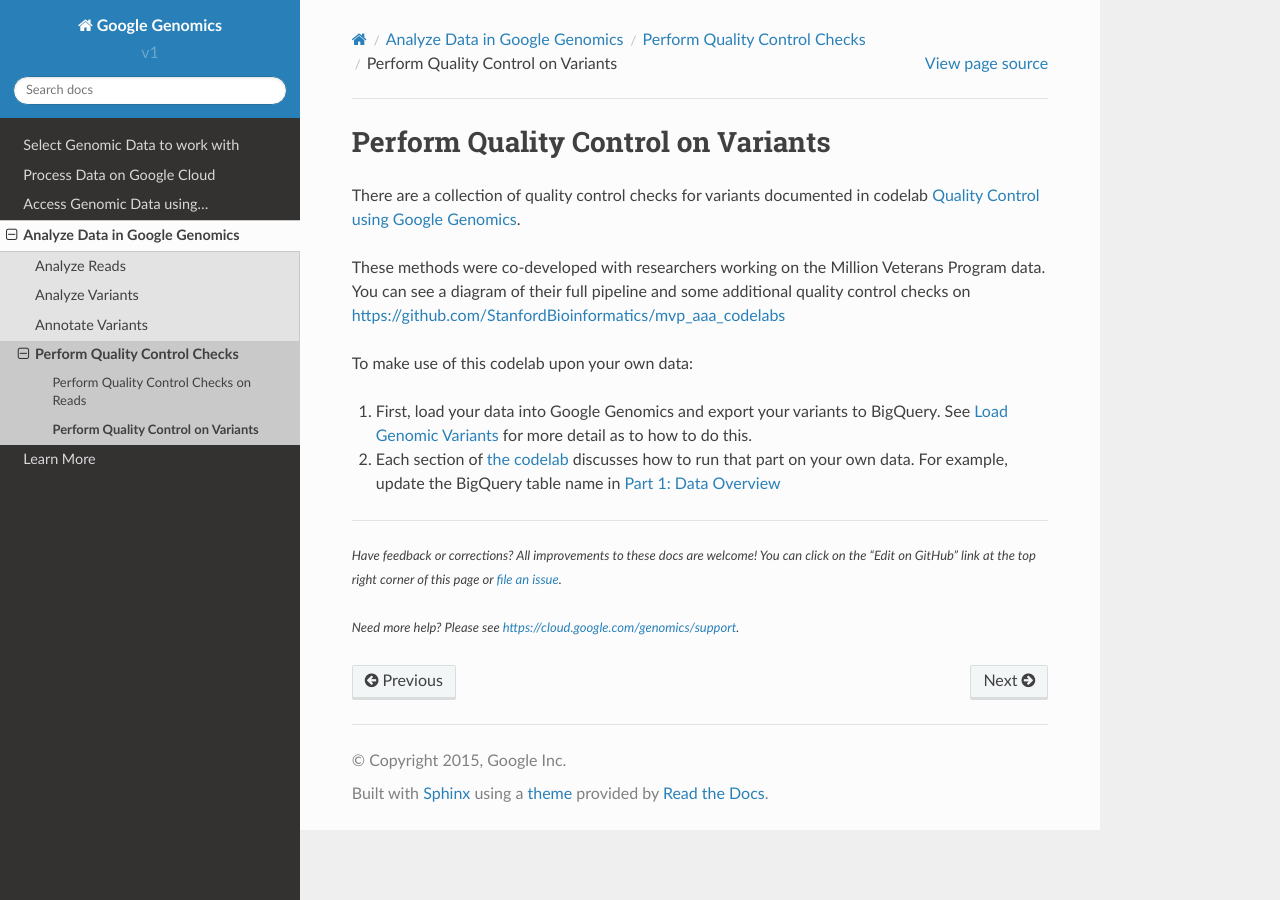
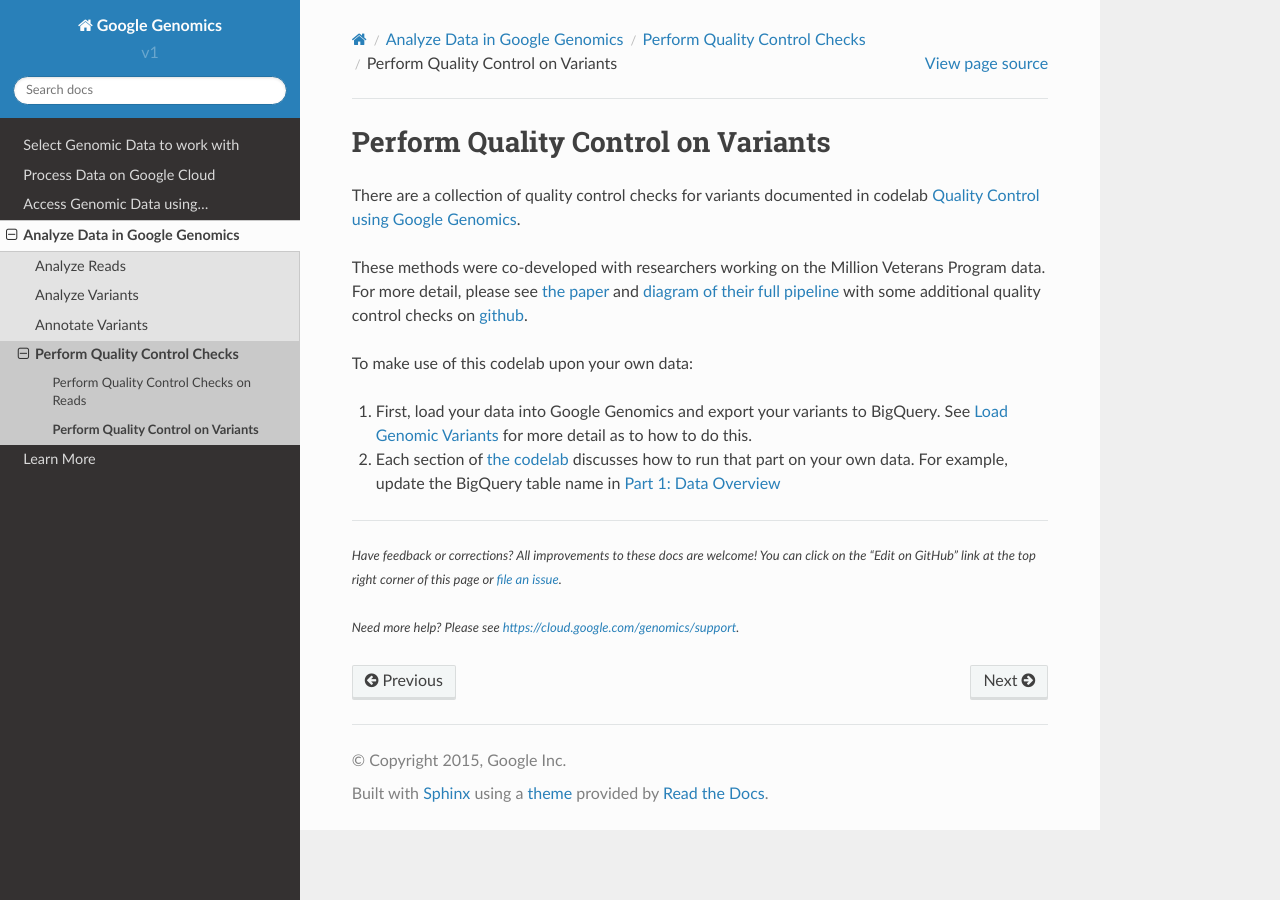
Before and after one commit to googlegenomics/readthedocs, a Sphinx documentation site: the page built from docs/source/use_cases/perform_quality_control_checks/qc_codelab.rst, in a window 1280 px wide. Built offline with Sphinx 7.4.7 and the Read the Docs theme 2.0.0, drawn with Linux system fonts in a browser that asks for light colours.

Commit message:
Add link to paper.

```diff
--- a/docs/source/use_cases/perform_quality_control_checks/qc_codelab.rst
+++ b/docs/source/use_cases/perform_quality_control_checks/qc_codelab.rst
@@ -19,7 +19,7 @@
 
 There are a collection of quality control checks for variants documented in codelab `Quality Control using Google Genomics`_.
 
-These methods were co-developed with researchers working on the Million Veterans Program data. You can see a diagram of their full pipeline and some additional quality control checks on https://github.com/StanfordBioinformatics/mvp_aaa_codelabs
+These methods were co-developed with researchers working on the Million Veterans Program data. For more detail, please see `the paper <http://biorxiv.org/content/early/2015/12/24/035295>`__ and `diagram of their full pipeline <https://github.com/StanfordBioinformatics/mvp_aaa_codelabs/blob/master/README.md>`__ with some additional quality control checks on `github <https://github.com/StanfordBioinformatics/mvp_aaa_codelabs>`__.
 
 To make use of this codelab upon your own data:
 
```
